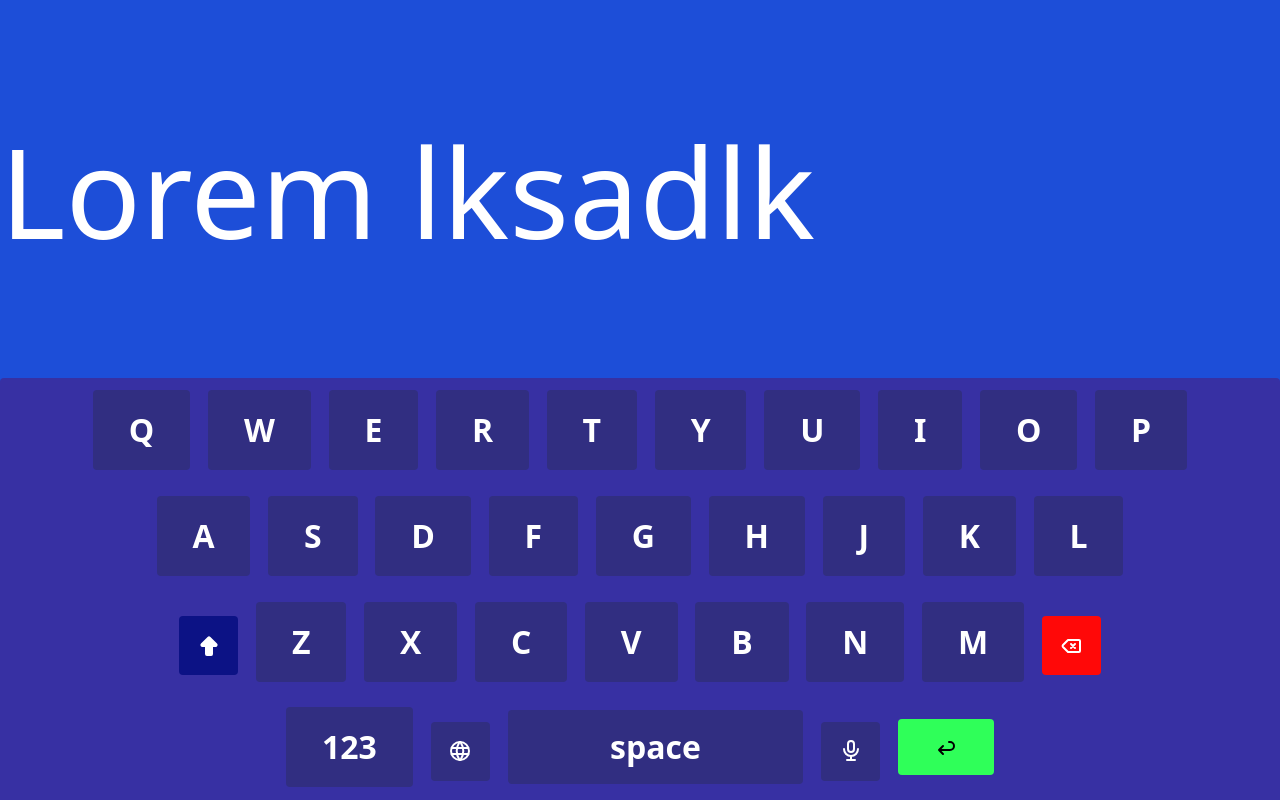
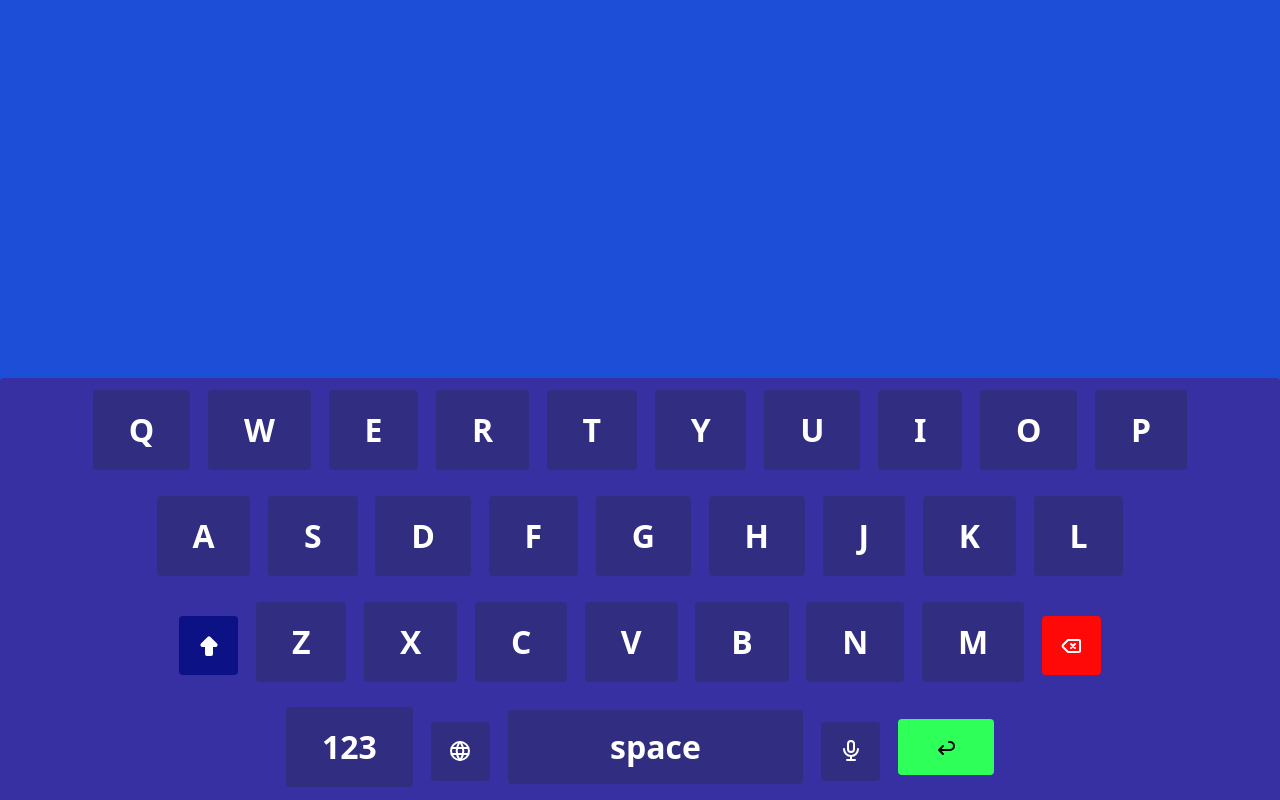
Before and after one commit to captainkapnap/kapericom, a Next.js app: page /portfolio/components/keyboard in a window 1280 px wide. Built offline with nearby package versions, Linux system fonts and the light colour scheme.

Commit message:
minor fix

```diff
--- a/src/pages/portfolio/components/keyboard.tsx
+++ b/src/pages/portfolio/components/keyboard.tsx
@@ -181,7 +181,7 @@ const kbKeys: RowKeys = {
 function ICodeThis() {
     // ================ STATE ================
     const [keyboardState, setKeyboardState] = useState<number>(1);
-    const [message, setMessage] = useState<string>('Lorem lksadlk');
+    const [message, setMessage] = useState<string>('');
     const [fontSize, setFontSize] = useState<number>(400);
 
     // ================ HELPERS ================
```
